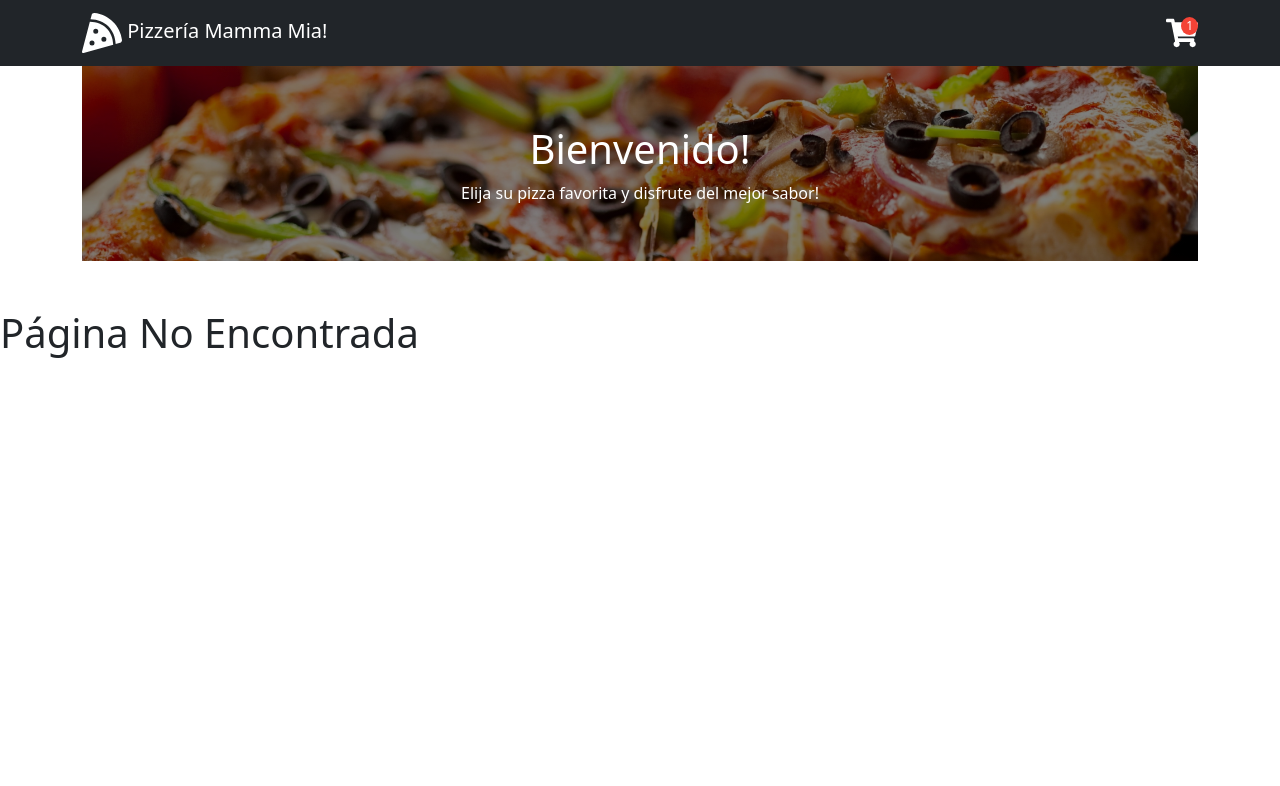
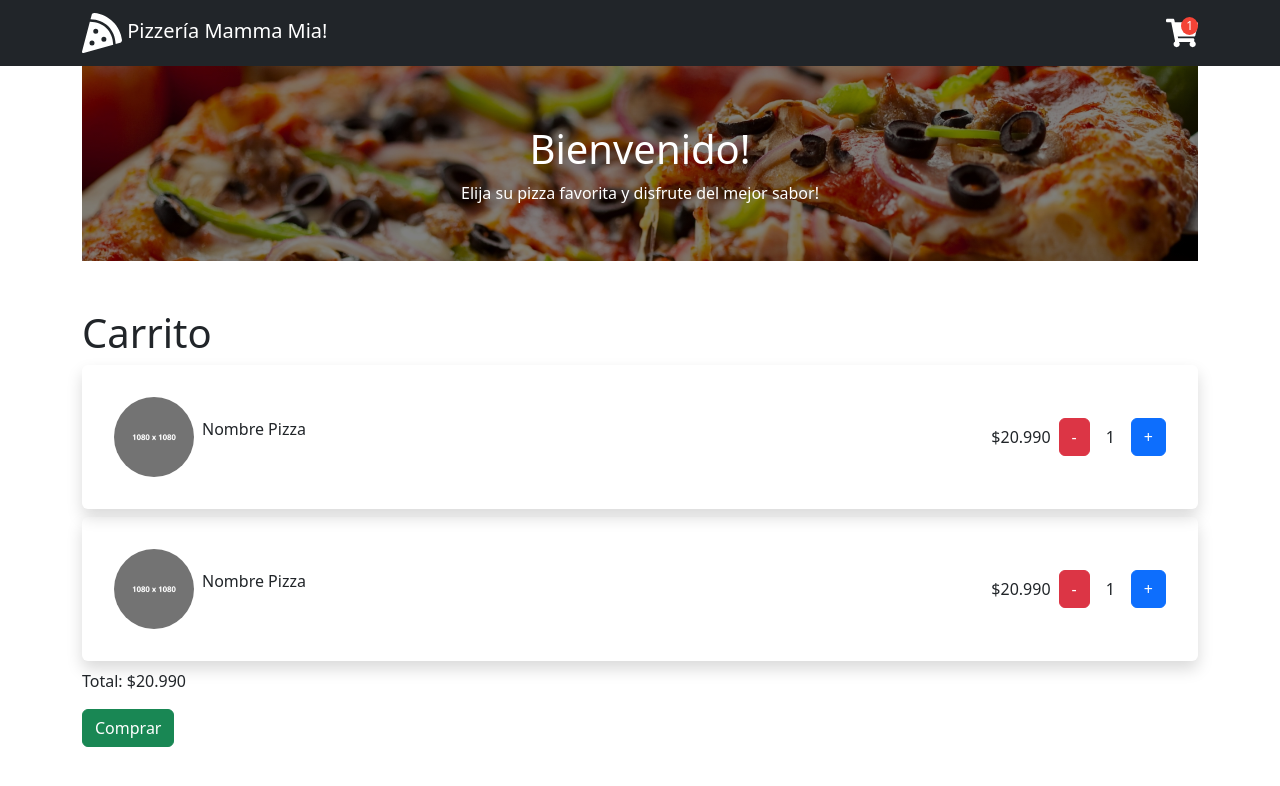
Before and after one commit to CrissRayes/Pizzeria-Mamma-Mia, a React (Create React App) app: page /carrito in a window 1280 px wide. Shown: the top 786 px of the page. Built offline with nearby package versions, Linux system fonts and the light colour scheme.

Commit message:
formato inicial vista carrito

```diff
--- a/src/App.js
+++ b/src/App.js
@@ -1,6 +1,6 @@
 import { Carousel, Nvbar } from './components'
 import { BrowserRouter, Routes, Route } from 'react-router-dom'
-import { Home, Pizza, NotFound } from './views'
+import { Home, Pizza, NotFound, Cart } from './views'
 import 'bootstrap/dist/css/bootstrap.min.css'
 
 
@@ -13,6 +13,7 @@ function App () {
         <Routes>
           <Route path="/" element={ <Home /> } />
           <Route path="/pizza/:id" element={ <Pizza /> } />
+          <Route path='/carrito' element={ <Cart /> } />
           <Route path="*" element={ <NotFound /> } />
         </Routes>
       </BrowserRouter>
--- /dev/null
+++ b/src/components/ItemCart.jsx
@@ -0,0 +1,22 @@
+import img1080x1080 from '../assets/img/img1080x1080.png'
+export const ItemCart = () => {
+  return (
+    <div>
+      <div className='item-carrito shadow rounded mb-2 d-flex justify-content-between align-items-center'>
+        <div className='item-descripcion'>
+          <img
+            alt='pizza'
+            src={img1080x1080}
+          />
+          <p className='ms-2'>Nombre Pizza</p>
+        </div>
+        <div className='item-detalle'>
+          <p className='my-0'>$20.990</p>
+          <button className='mx-2 btn btn-danger'>-</button>
+          <p className='mx-2 my-0'>1</p>
+          <button className='ms-2 btn btn-primary'>+</button>
+        </div>
+      </div>
+    </div>
+  )
+}
--- a/src/components/index.js
+++ b/src/components/index.js
@@ -1,3 +1,4 @@
 export * from './Card'
 export * from './Nvbar'
 export * from './Carousel'
+export * from './ItemCart'
--- a/src/styles.css
+++ b/src/styles.css
@@ -66,3 +66,23 @@ code {
   border-radius: 50%;
   font-size: 12px;
 }
+
+.item-carrito {
+  padding: 2rem;
+}
+
+.item-descripcion {
+  display: flex;
+  justify-content: flex-start;
+  align-items: center;
+}
+.item-descripcion img {
+  width: 80px;
+  height: 80px;
+  border-radius: 50%;
+}
+
+.item-detalle {
+  display: flex;
+  align-items: center;
+}
--- a/src/views/Cart.jsx
+++ b/src/views/Cart.jsx
@@ -1,7 +1,44 @@
+import { Container } from 'react-bootstrap'
+import { ItemCart } from '../components/ItemCart'
+
 export const Cart = () => {
+  // array de ejemplo para mostrar el componente ItemCart
+  // luego se debe eliminar este array y obtener los datos desde el array del carrito
+  const items = [
+    {
+      id: 1,
+      nombre: 'Pizza',
+      precio: 20990,
+      cantidad: 1,
+      image: '',
+    },
+    {
+      id: 2,
+      nombre: 'Hamburguesa',
+      precio: 10990,
+      cantidad: 1,
+      image: '',
+    },
+  ]
+
   return (
-    <div>
+    <Container>
       <h1>Carrito</h1>
-    </div>
+
+      {items.map(item => (
+        <ItemCart
+          key={item.id}
+          nombre={item.nombre}
+          precio={item.precio}
+          cantidad={item.cantidad}
+          image={item.image}
+        />
+      ))}
+
+      <div>
+        <p>Total: $20.990</p>
+        <button className='btn btn-success'>Comprar</button>
+      </div>
+    </Container>
   )
 }
```
